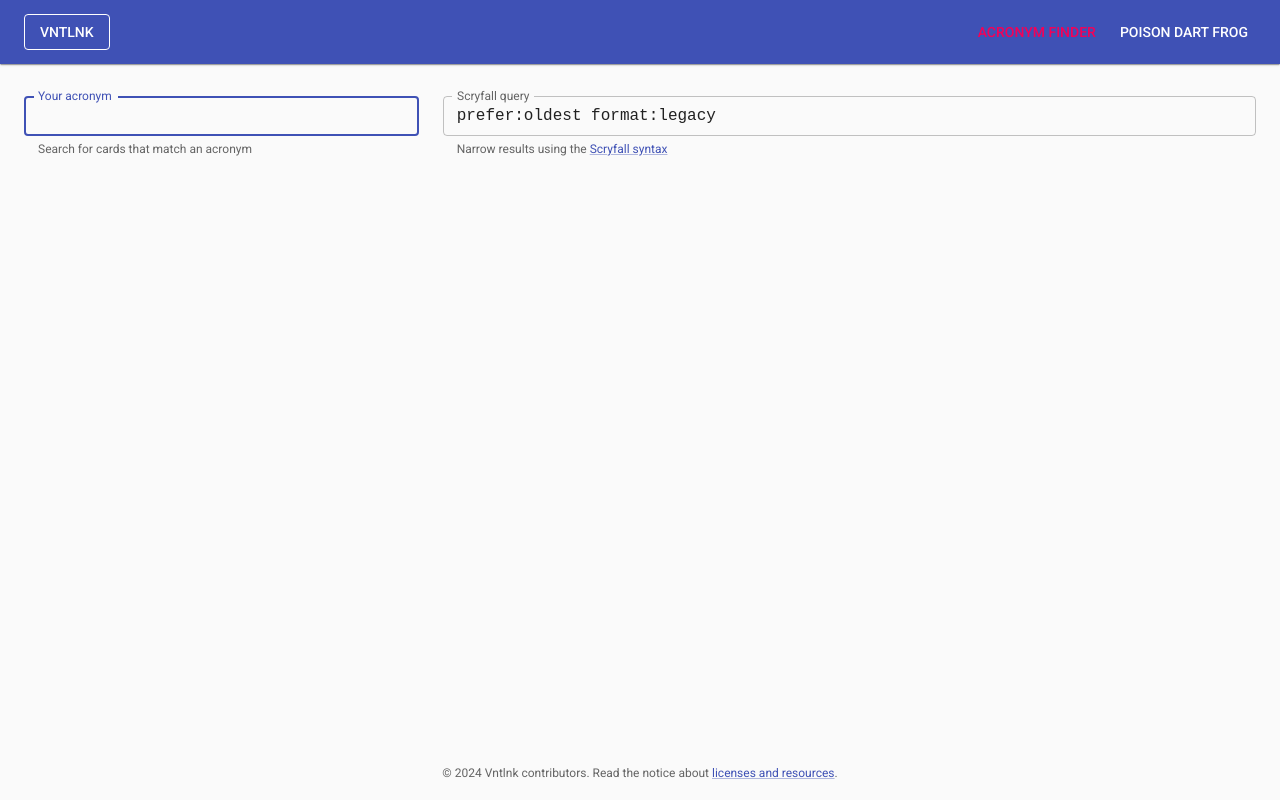
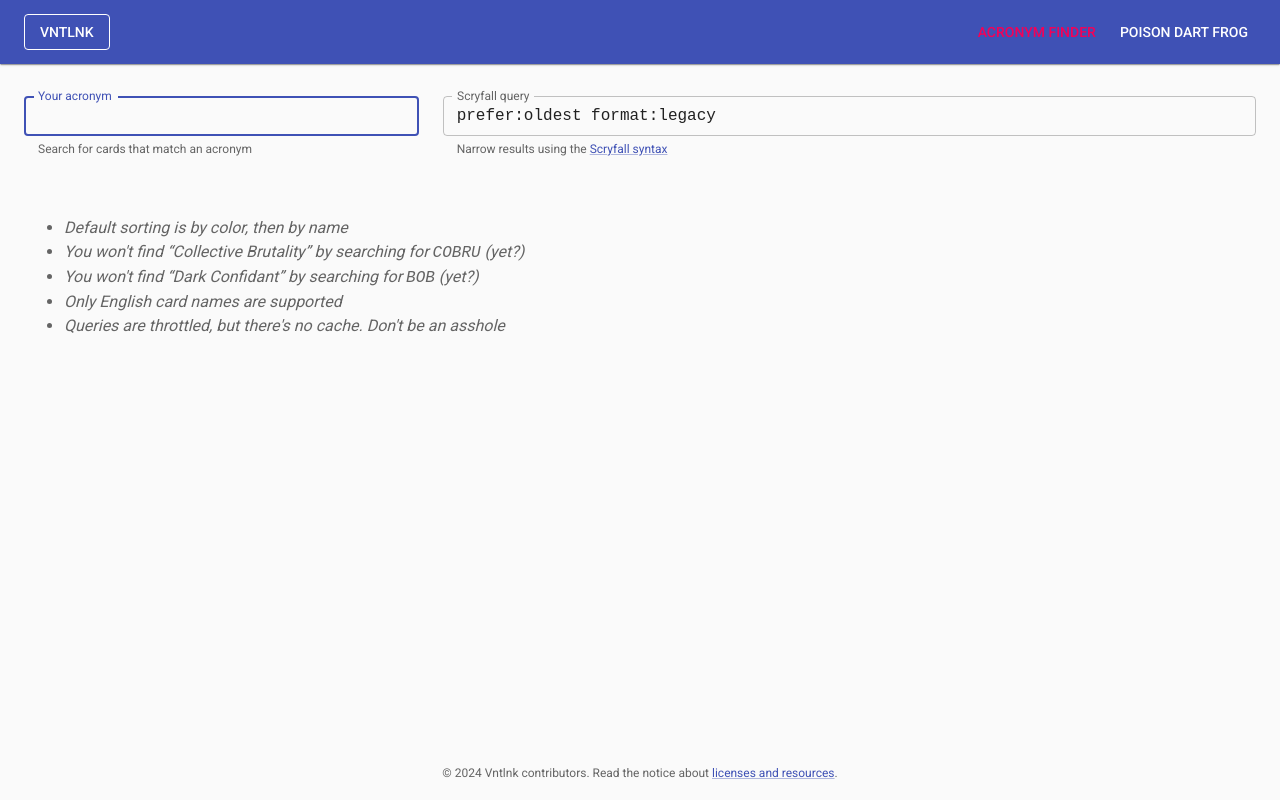
Before and after one commit to angrybacon/vntlnk, a Next.js app: page /acronymfinder in a window 1280 px wide. Built offline with nearby package versions, Linux system fonts and the light colour scheme.

Commit message:
chore: update license

```diff
--- a/modules/AcronymFinder/AcronymFinder.tsx
+++ b/modules/AcronymFinder/AcronymFinder.tsx
@@ -94,6 +94,28 @@ export const AcronymFinder = () => {
           </Typography>
         </Grid>
       )}
+      {!error && !cards.length && (
+        <Grid size={12} sx={{ display: 'flex', mt: 4 }}>
+          <Typography
+            component="ul"
+            sx={{ color: 'text.secondary', fontStyle: 'italic' }}
+          >
+            <li>Default sorting is by color, then by name</li>
+            <li>
+              You won't find &ldquo;Collective Brutality&rdquo; by searching for{' '}
+              <code>COBRU</code> (yet?)
+            </li>
+            <li>
+              You won't find &ldquo;Dark Confidant&rdquo; by searching for{' '}
+              <code>BOB</code> (yet?)
+            </li>
+            <li>Only English card names are supported</li>
+            <li>
+              Queries are throttled, but there's no cache. Don't be an asshole
+            </li>
+          </Typography>
+        </Grid>
+      )}
       {cards.length > 0 && (
         <Grid
           size={12}
--- a/modules/AcronymFinder/scry.ts
+++ b/modules/AcronymFinder/scry.ts
@@ -37,6 +37,7 @@ export const scry = async (options: { extra: string; query: string }) => {
   const { extra, query } = options;
   const pattern = query.split('').map((character) => `\\b${character}\\w*`);
   const parameters: string = Object.entries({
+    order: 'color',
     q: `name:\/^${pattern.join('\\s')}$\/ ${extra}`,
   })
     .map(([key, value]) => `${key}=${encodeURIComponent(value)}`)
```
Also changed, not shown: app/license/page.tsx (+17 -7 lines).
